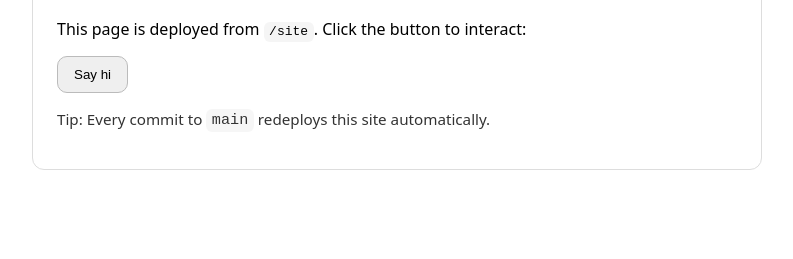
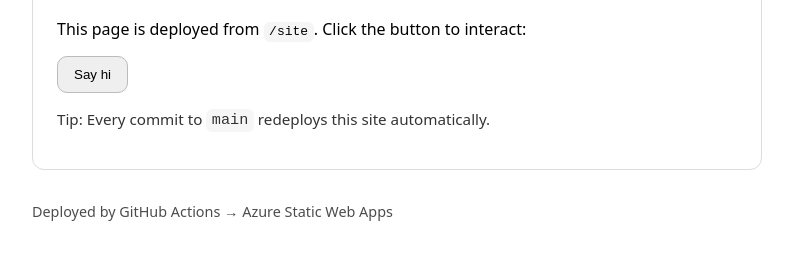
Before and after one commit to stephanusdijkema-dotcom/hello-azure-ui, a plain HTML site: page site/index.html in a window 1280 px wide. Shown: the part 103-362 px from the top of the page, without its empty margins (0-793 px from the left). Drawn offline with Linux system fonts and the light colour scheme.

Commit message:
Update index.html

```diff
--- a/site/index.html
+++ b/site/index.html
@@ -19,3 +19,6 @@
 
   <script src="/app.js"></script>
 </body>
+<footer style="margin-top:2rem;opacity:.7;font-size:.9rem">
+  Deployed by GitHub Actions → Azure Static Web Apps
+</footer>
```
